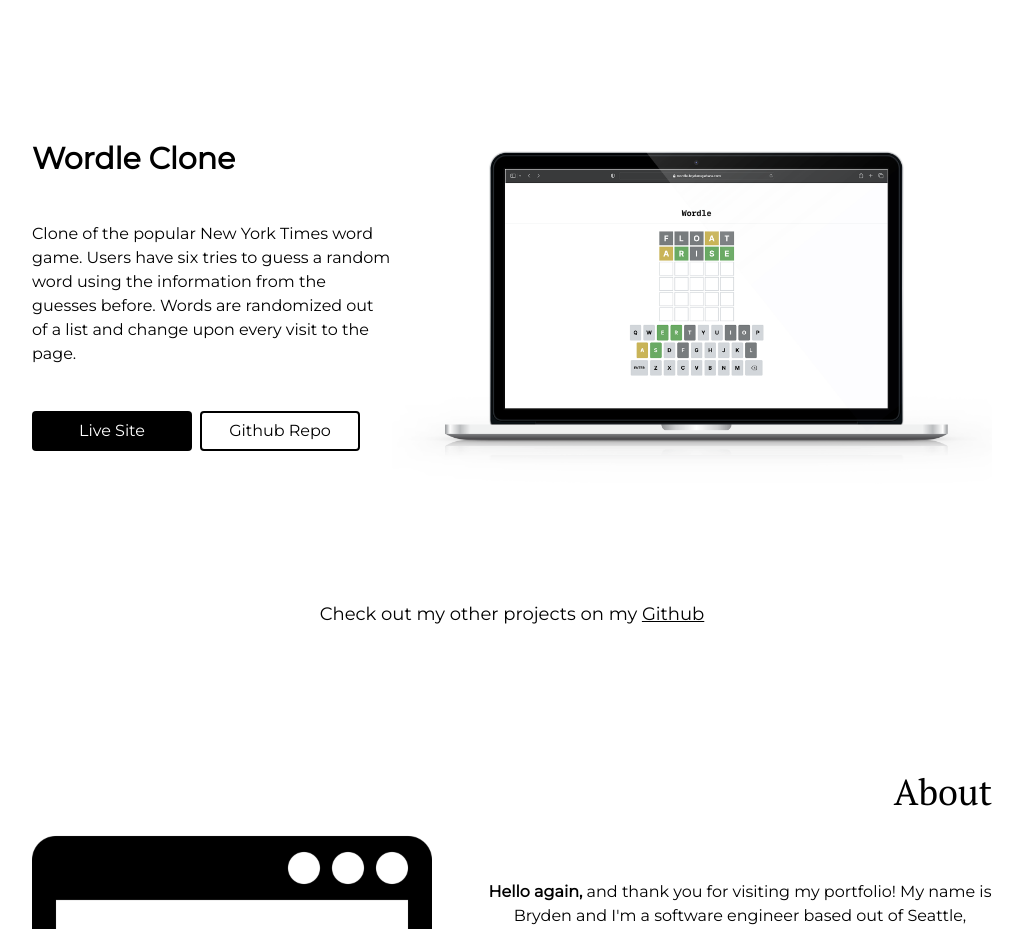
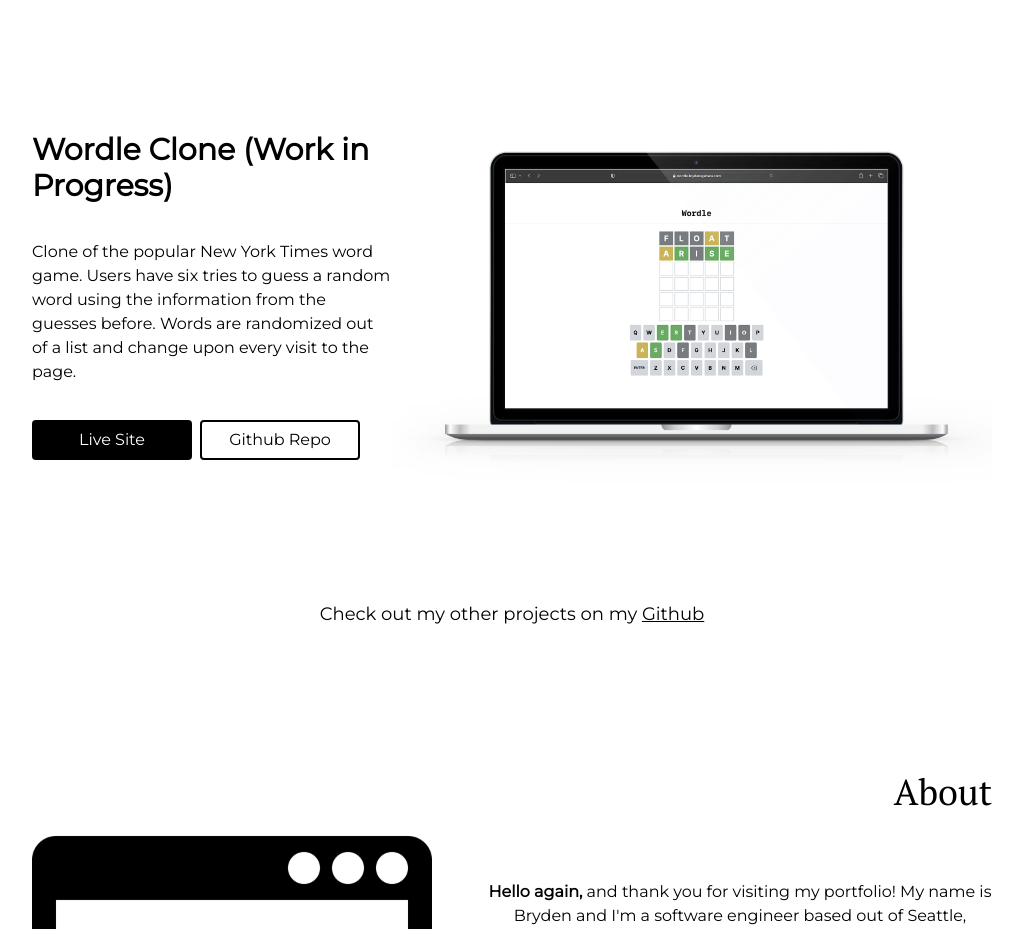
Before and after one commit to brydenu/portfolio, a Next.js app: page / in a window 1280 px wide. Shown: the part 2020-2949 px from the top of the page, without its empty margins (128-1150 px from the left). Built offline with nearby package versions, Linux system fonts and the light colour scheme; no server answers.

Commit message:
Denoted Wordle site as a current work in progress

```diff
--- a/src/components/Projects.js
+++ b/src/components/Projects.js
@@ -11,7 +11,7 @@
         imgAltText: "Macbook with Cafe2Go web app on screen",
     };
     const wordleCloneData = {
-        title: "Wordle Clone",
+        title: "Wordle Clone (Work in Progress)",
         description:
             "Clone of the popular New York Times word game. Users have six tries to guess a random word using the information from the guesses before. Words are randomized out of a list and change upon every visit to the page.",
         liveUrl: "https://wordle.brydenuyehara.com",
```
